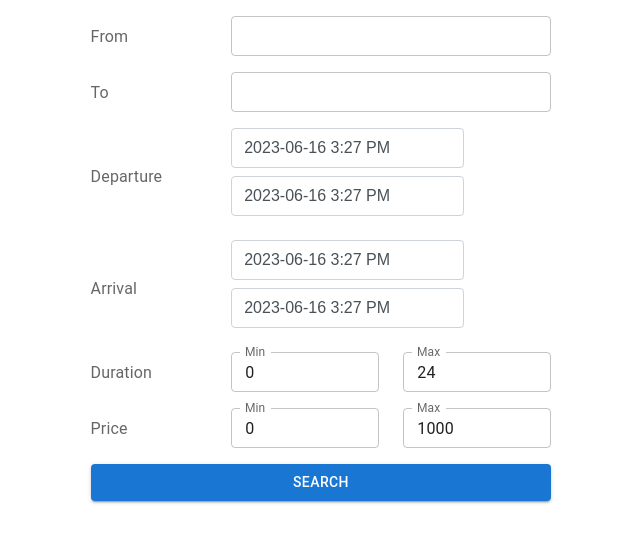
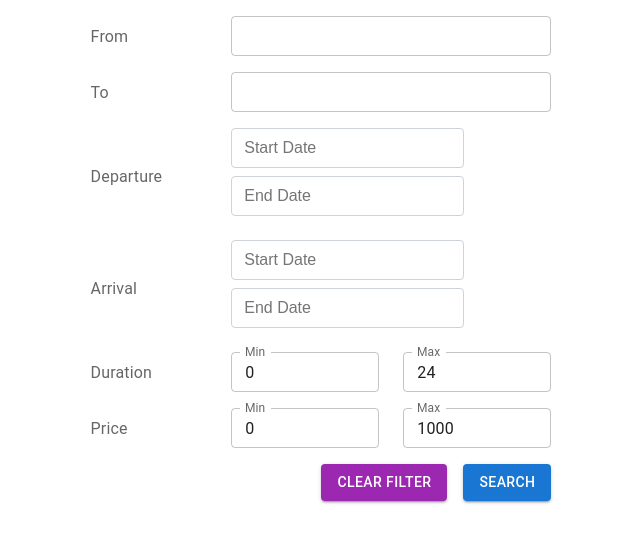
Before and after one commit to DmitriiMikhailovV/Flight-Booking, a React (Create React App) app: page /search in a window 1280 px wide. Shown: the top 542 px of the page, without its empty margins (319-959 px from the left). Built offline with nearby package versions, Linux system fonts and the light colour scheme.

Commit message:
complete filter

```diff
--- a/src/Components/Generics/Button/Button.tsx
+++ b/src/Components/Generics/Button/Button.tsx
@@ -2,9 +2,14 @@ import React, { FC } from 'react'
 import { Button as MUIButton } from '@mui/material'
 import { TButton } from './type'
 
-export const Button: FC<TButton> = ({ label, onClick }) => {
+export const Button: FC<TButton> = ({ label, onClick, color }) => {
   return (
-    <MUIButton fullWidth variant="contained" color="primary" onClick={onClick}>
+    <MUIButton
+      fullWidth
+      variant="contained"
+      color={color ? color : 'primary'}
+      onClick={onClick}
+    >
       {label}
     </MUIButton>
   )
--- a/src/Components/Generics/DateRangeInput/DateRangeInput.tsx
+++ b/src/Components/Generics/DateRangeInput/DateRangeInput.tsx
@@ -4,10 +4,7 @@ import { TDateRangeInput } from './type'
 import DatePicker from 'react-datepicker'
 import './styles.css'
 import 'react-datepicker/dist/react-datepicker.css'
-import {
-  dateToUnix,
-  unixToDate,
-} from 'src/Redux/features/flightsSlice/flightSlice'
+import { dateToUnix, unixToDate } from 'src/helpers'
 
 export const DateRangeInput: FC<TDateRangeInput> = ({
   fieldPrefix,
@@ -16,12 +13,15 @@ export const DateRangeInput: FC<TDateRangeInput> = ({
   onChange,
   label,
 }) => {
-  const handleStartDateChange = (date: Date) => {
-    onChange(`${fieldPrefix}.startDate`, dateToUnix(date))
+  const handleStartDateChange = (date: Date | null) => {
+    onChange(
+      `${fieldPrefix}.startDate`,
+      date === null ? null : dateToUnix(date)
+    )
   }
 
-  const handleEndDateChange = (date: Date) => {
-    onChange(`${fieldPrefix}.endDate`, dateToUnix(date))
+  const handleEndDateChange = (date: Date | null) => {
+    onChange(`${fieldPrefix}.endDate`, date === null ? null : dateToUnix(date))
   }
 
   return (
@@ -31,26 +31,32 @@ export const DateRangeInput: FC<TDateRangeInput> = ({
       </Grid>
       <Grid item width={'70%'}>
         <DatePicker
-          selected={unixToDate(startDate)}
+          selected={startDate === null ? null : unixToDate(startDate)}
           onChange={handleStartDateChange}
           selectsStart
-          startDate={unixToDate(startDate)}
-          endDate={unixToDate(endDate)}
-          dateFormat="yyyy-MM-dd h:mm aa"
-          showTimeInput
+          startDate={startDate === null ? null : unixToDate(startDate)}
+          endDate={endDate === null ? null : unixToDate(endDate)}
+          dateFormat="yyyy-MM-dd HH:mm"
+          timeFormat="HH:mm"
+          timeIntervals={30}
+          showTimeSelect
           className="datepicker"
           placeholderText="Start Date"
+          isClearable
         />
         <DatePicker
-          selected={unixToDate(endDate)}
+          selected={endDate === null ? null : unixToDate(endDate)}
           onChange={handleEndDateChange}
           selectsEnd
-          startDate={unixToDate(startDate)}
-          endDate={unixToDate(endDate)}
-          dateFormat="yyyy-MM-dd h:mm aa"
-          showTimeInput
+          startDate={startDate === null ? null : unixToDate(startDate)}
+          endDate={endDate === null ? null : unixToDate(endDate)}
+          dateFormat="yyyy-MM-dd HH:mm"
+          timeFormat="HH:mm"
+          timeIntervals={30}
+          showTimeSelect
           className="datepicker"
           placeholderText="End Date"
+          isClearable
         />
       </Grid>
     </Grid>
--- a/src/Components/Generics/DateRangeInput/type.ts
+++ b/src/Components/Generics/DateRangeInput/type.ts
@@ -1,7 +1,7 @@
 export type TDateRangeInput = {
   fieldPrefix: string
-  startDate: number
-  endDate: number
-  onChange: (field: string, value: number) => void
+  startDate: number | null
+  endDate: number | null
+  onChange: (field: string, value: number | null) => void
   label: string
 }
--- a/src/Components/Generics/Table/Table.tsx
+++ b/src/Components/Generics/Table/Table.tsx
@@ -13,7 +13,7 @@ import { TTable } from './type'
 
 export const Table: FC<TTable> = ({ columns, data }) => {
   return data.length > 0 ? (
-    <TableContainer component={Paper}>
+    <TableContainer component={Paper} sx={{ marginBottom: '16px' }}>
       <MUITable>
         <TableHead>
           <TableRow>
--- a/src/Components/Pages/FlightSearch/FlightSearch .tsx
+++ b/src/Components/Pages/FlightSearch/FlightSearch .tsx
@@ -1,12 +1,14 @@
-import React, { FC } from 'react'
-import { Box, Container } from '@mui/material'
+import React, { FC, useState } from 'react'
+import { Box, Container, Grid } from '@mui/material'
+import { useDispatch } from 'react-redux'
+import { CircularProgress, Typography } from '@mui/material'
 
-import { useDispatch } from 'react-redux'
 import { AppDispatch, useAppSelector } from 'src/Redux/store'
 import {
   fetchFlights,
-  setFilter,
+  updateFilteredFlights,
 } from 'src/Redux/features/flightsSlice/flightSlice'
+
 import {
   Button,
   DateRangeInput,
@@ -14,36 +16,72 @@ import {
   RangeInput,
   Table,
 } from 'src/Components/Generics'
-import { CircularProgress } from '@mui/material'
-import { Typography } from '@mui/material'
+
 import { columns } from './columns'
-import { TMinMax, TStartEndDate } from 'src/Redux/features/flightsSlice/types'
+import {
+  TFlightFilter,
+  TMinMax,
+  TStartEndDate,
+} from 'src/Redux/features/flightsSlice/types'
+
+const initialFilter = {
+  from: '',
+  to: '',
+  departure: {
+    startDate: null,
+    endDate: null,
+  },
+  arrival: {
+    startDate: null,
+    endDate: null,
+  },
+  duration: { min: 0, max: 24 },
+  price: { min: 0, max: 1000 },
+}
 
 export const FlightSearch: FC = () => {
-  const { flights, flightFilter, loadingFlights, errorFlights } =
-    useAppSelector((state) => state.flightSlice)
+  const { flights, loadingFlights, errorFlights, filteredFlights } =
+    useAppSelector(({ flightSlice }) => flightSlice)
 
-  // console.log(flightFilter)
+  const [flightFilter, setFlightFilter] = useState<TFlightFilter>(initialFilter)
 
   const dispatch = useDispatch<AppDispatch>()
 
   const handleFilterChange = (
     field: string,
-    value: string | number | TMinMax | TStartEndDate
+    value: string | number | TMinMax | TStartEndDate | null
   ) => {
     const [parentField, childField] = field.split('.')
-    if (childField) {
-      dispatch(
-        setFilter({
-          ...flightFilter,
-          [parentField]: Object.assign({}, flightFilter[parentField], {
+    setFlightFilter((prevFilter) => {
+      if (childField && prevFilter[parentField as keyof typeof flightFilter]) {
+        return {
+          ...prevFilter,
+          [parentField]: {
+            ...(prevFilter[parentField] as any),
             [childField]: value,
-          }),
-        })
-      )
+          },
+        }
+      } else {
+        return {
+          ...prevFilter,
+          [field]: value,
+        }
+      }
+    })
+  }
+
+  const handleSearchClick = async () => {
+    if (flights.length === 0) {
+      await dispatch(fetchFlights())
+      await dispatch(updateFilteredFlights(flightFilter))
     } else {
-      dispatch(setFilter({ [field]: value }))
+      dispatch(updateFilteredFlights(flightFilter))
     }
+  }
+
+  const handleClearFilterClick = async () => {
+    setFlightFilter(initialFilter)
+    await dispatch(updateFilteredFlights(initialFilter))
   }
 
   const filterInputFields = ['from', 'to']
@@ -72,48 +110,65 @@ export const FlightSearch: FC = () => {
           <InputField
             key={field}
             field={field}
-            value={flightFilter[field]}
+            value={flightFilter[field as keyof typeof flightFilter]}
             onChange={handleFilterChange}
             label={field.charAt(0).toUpperCase() + field.slice(1)}
           />
         ))}
         <DateRangeInput
-          fieldPrefix={'departure'}
+          fieldPrefix="departure"
           startDate={flightFilter.departure.startDate}
           endDate={flightFilter.departure.endDate}
           onChange={handleFilterChange}
-          label={'Departure'}
+          label="Departure"
         />
         <DateRangeInput
-          fieldPrefix={'arrival'}
+          fieldPrefix="arrival"
           startDate={flightFilter.arrival.startDate}
           endDate={flightFilter.arrival.endDate}
           onChange={handleFilterChange}
-          label={'Arrival'}
+          label="Arrival"
         />
         <RangeInput
-          fieldPrefix={'duration'}
+          fieldPrefix="duration"
           minValue={flightFilter.duration.min}
           maxValue={flightFilter.duration.max}
           onChange={handleFilterChange}
-          label={'Duration'}
+          label="Duration"
         />
         <RangeInput
-          fieldPrefix={'price'}
+          fieldPrefix="price"
           minValue={flightFilter.price.min}
           maxValue={flightFilter.price.max}
           onChange={handleFilterChange}
-          label={'Price'}
+          label="Price"
         />
-        <Button onClick={() => dispatch(fetchFlights())} label={'Search'} />
+        <Grid container justifyContent="flex-end" spacing={2}>
+          <Grid item>
+            <Button
+              color="secondary"
+              onClick={handleClearFilterClick}
+              label="Clear Filter"
+            />
+          </Grid>
+          <Grid item>
+            <Button onClick={handleSearchClick} label="Search" />
+          </Grid>
+        </Grid>
         {loadingFlights && <CircularProgress />}
         {errorFlights && (
-          <Typography variant="h6" color="error">
+          <Typography variant="h6" color="error" marginTop="16px">
             Error loading flights. Please try again.
           </Typography>
         )}
       </Box>
-      <Table data={flights} columns={columns} />
+      {errorFlights ? (
+        <Typography variant="h6" color="error" marginTop="16px">
+          No data found with current filter
+        </Typography>
+      ) : (
+        <Table data={filteredFlights} columns={columns} />
+      )}
     </Container>
   )
 }
--- a/src/Redux/features/flightsSlice/flightSlice.ts
+++ b/src/Redux/features/flightsSlice/flightSlice.ts
@@ -1,32 +1,13 @@
 import { createAsyncThunk, createSlice } from '@reduxjs/toolkit'
 import { fetchMockData } from 'src/fakeFetch'
+import { convertToUnixTimestamp, parseDuration } from 'src/helpers'
 import type { TFetchFlights, TFlightSlice } from './types'
-
-export const dateToUnix = (date: Date) => {
-  return Math.round(date.getTime() / 1000)
-}
-
-export const unixToDate = (unixTimestamp: number) =>
-  new Date(unixTimestamp * 1000)
 
 const initialState: TFetchFlights = {
   flights: [],
+  filteredFlights: [],
   loadingFlights: false,
   errorFlights: '',
-  flightFilter: {
-    from: '',
-    to: '',
-    departure: {
-      startDate: dateToUnix(new Date()),
-      endDate: dateToUnix(new Date()),
-    },
-    arrival: {
-      startDate: dateToUnix(new Date()),
-      endDate: dateToUnix(new Date()),
-    },
-    duration: { min: 0, max: 24 },
-    price: { min: 0, max: 1000 },
-  },
 }
 
 export const fetchFlights = createAsyncThunk<
@@ -35,8 +16,6 @@ export const fetchFlights = createAsyncThunk<
   { rejectValue: string }
 >('flight/fetchFlights', async (_, { rejectWithValue }) => {
   try {
-    // with real api request
-    // const response = await axios.get('https://booking.com/api/bookingFlight')
     const response = await fetchMockData(
       'https://booking.com/api/bookingFlight'
     )
@@ -54,18 +33,54 @@ export const flightSlice = createSlice({
   name: 'flightSlice',
   initialState,
   reducers: {
-    setFilter: (state, action) => {
+    updateFilteredFlights: (state, action) => {
+      const { arrival, departure, from, to, duration, price } = action.payload
+      const { startDate: arrivalStartDate, endDate: arrivalEndDate } = arrival
+      const { startDate: departureStartDate, endDate: departureEndDate } =
+        departure
+
+      const filteredFlights = state.flights.filter((flight) => {
+        const parsedDuration = parseDuration(flight.duration)
+        const isWithinArrivalDateRange =
+          (arrivalStartDate === null ||
+            convertToUnixTimestamp(flight.arrival) >= arrivalStartDate) &&
+          (arrivalEndDate === null ||
+            convertToUnixTimestamp(flight.arrival) <= arrivalEndDate)
+
+        const isWithinDepartureDateRange =
+          (departureStartDate === null ||
+            convertToUnixTimestamp(flight.departure) >= departureStartDate) &&
+          (departureEndDate === null ||
+            convertToUnixTimestamp(flight.departure) <= departureEndDate)
+
+        return (
+          flight.from.toLowerCase().includes(from.toLowerCase()) &&
+          flight.to.toLowerCase().includes(to.toLowerCase()) &&
+          parsedDuration >= duration.min &&
+          parsedDuration <= duration.max &&
+          flight.price >= price.min &&
+          flight.price <= price.max &&
+          isWithinArrivalDateRange &&
+          isWithinDepartureDateRange
+        )
+      })
+
       return {
         ...state,
-        flightFilter: { ...state.flightFilter, ...action.payload },
+        filteredFlights,
       }
     },
   },
   extraReducers: (builder) => {
-    builder.addCase(fetchFlights.pending, (state) => {
-      return { ...state, loadingFlights: true, errorFlights: '' }
+    builder
+      .addCase(fetchFlights.pending, (state) => {
+        return {
+          ...state,
+          loadingFlights: true,
+          errorFlights: '',
+        }
       })
-    builder.addCase(fetchFlights.fulfilled, (state, action) => {
+      .addCase(fetchFlights.fulfilled, (state, action) => {
         return {
           ...state,
           loadingFlights: false,
@@ -73,7 +88,7 @@ export const flightSlice = createSlice({
           errorFlights: '',
         }
       })
-    builder.addCase(fetchFlights.rejected, (state, action) => {
+      .addCase(fetchFlights.rejected, (state, action) => {
         return {
           ...state,
           loadingFlights: false,
@@ -84,4 +99,4 @@ export const flightSlice = createSlice({
   },
 })
 
-export const { setFilter } = flightSlice.actions
+export const { updateFilteredFlights } = flightSlice.actions
--- /dev/null
+++ b/src/helpers.ts
@@ -0,0 +1,8 @@
+export const dateToUnix = (date: Date) => Math.round(date.getTime() / 1000)
+export const unixToDate = (unixTimestamp: number) =>
+  new Date(unixTimestamp * 1000)
+
+export const convertToUnixTimestamp = (dateString: string): number =>
+  Math.floor(new Date(dateString).getTime() / 1000)
+
+export const parseDuration = (duration: string) => parseInt(duration, 10) || 0
```
Also changed, not shown: src/Components/Generics/RangeInput/RangeInput.tsx (+8 -10 lines), src/Redux/features/flightsSlice/types.ts (+4 -6 lines). Lines whose indentation alone changed are shown as unchanged.
